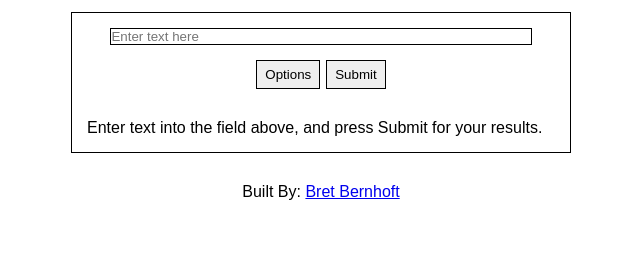
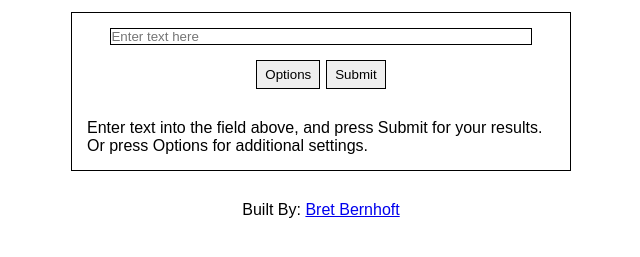
Before and after one commit to devbret/text-analyzer, a plain HTML site: page index.html in a window 1280 px wide. Shown: the part 55-312 px from the top of the page, without its empty margins (319-959 px from the left). Drawn offline with Linux system fonts and the light colour scheme.

Commit message:
Improved the opening instructions text.

```diff
--- a/index.html
+++ b/index.html
@@ -53,7 +53,7 @@
         </div>
       </div>
       <div id="results">
-        <p>Enter text into the field above, and press Submit for your results.</p>
+        <p>Enter text into the field above, and press Submit for your results. Or press Options for additional settings.</p>
       </div>
     </main>
     <footer>
```
